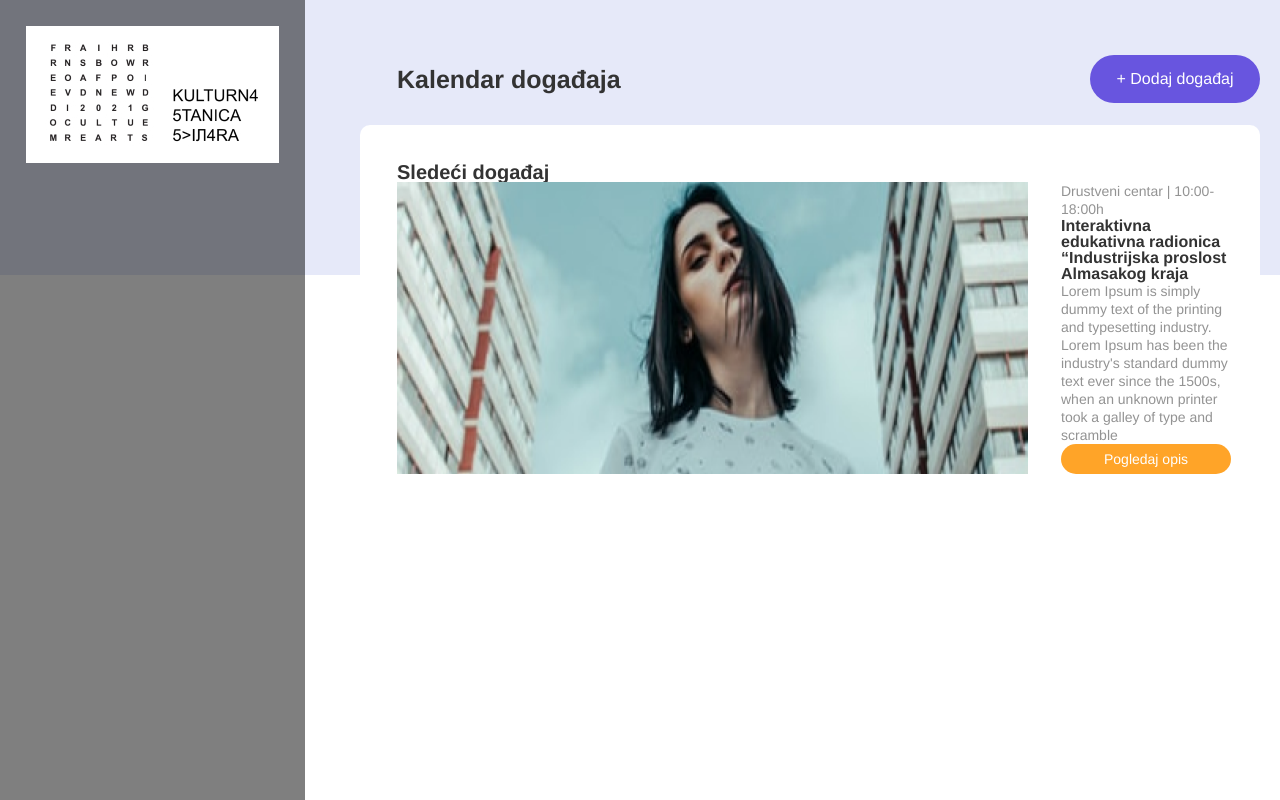
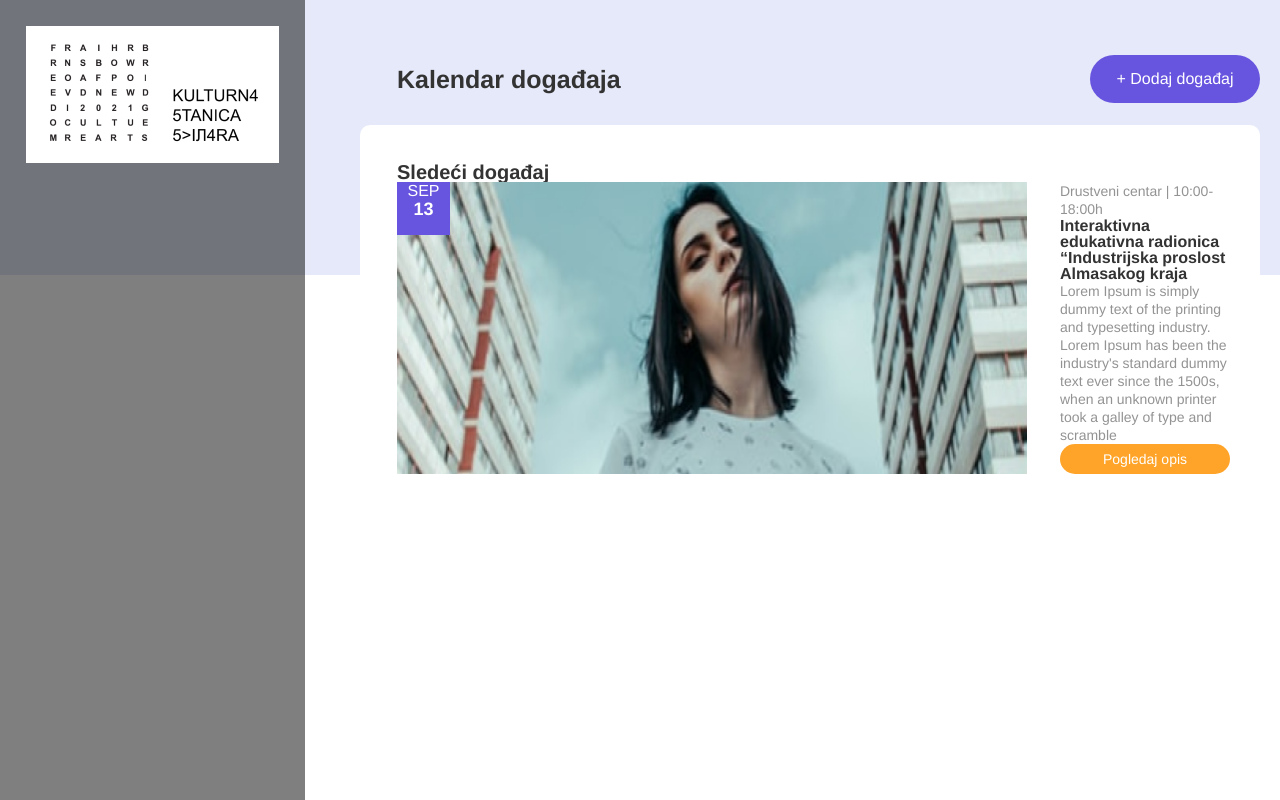
Before and after one commit to vegaitglobal/svilara, a Vue app: page /#/ in a window 1280 px wide. Built offline with nearby package versions, Linux system fonts and the light colour scheme; grey boxes are pictures that could not be loaded; some icons are missing; what vue-moment, vue-sweetalert2 would draw is missing.

Commit message:
update main event

```diff
--- a/src/components/MainEvent.vue
+++ b/src/components/MainEvent.vue
@@ -2,6 +2,9 @@
     <div class="main-event">
         <h2>Sledeći događaj</h2>
         <div class="main-event__box">
+            <div class="main-event__box--date">
+                <p>sep<span>13</span></p>
+            </div>
             <img src="../assets/img/example.png" alt="">
             <div class="main-event__box--text">
                 <p>Drustveni centar | 10:00-18:00h</p>
@@ -30,8 +33,32 @@ export default {
             width: 100%;
         }
         &__box {
+            position: relative;
             display: flex;
             justify-content: flex-start;
+            &--date {
+                text-transform: uppercase;
+                color: $white;
+                background: $purple;
+                height: 53px;
+                width: 53px;
+                position: absolute;
+                top: 0;
+                left: 0;
+                p {
+                    font-family: $font-primary;
+                    font-size: 16px;
+                    display: grid;
+                    text-align: center;
+                    span {
+                        font-size: 18px;
+                        font-weight: 600;
+                    }
+                }
+            }
+            img {
+                max-width: 630px;
+            }
             &--text {
                 padding-left: 33px;
                 p {
```
Also changed, not shown: 1 other file (tests, documents, lock files or other folders).
